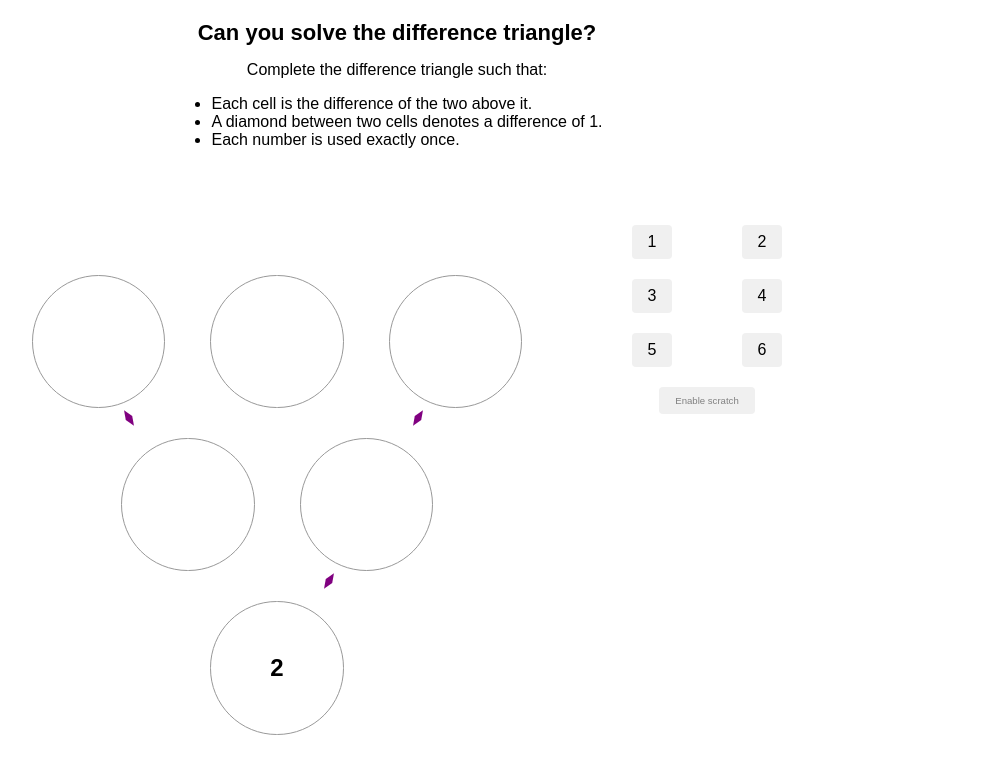
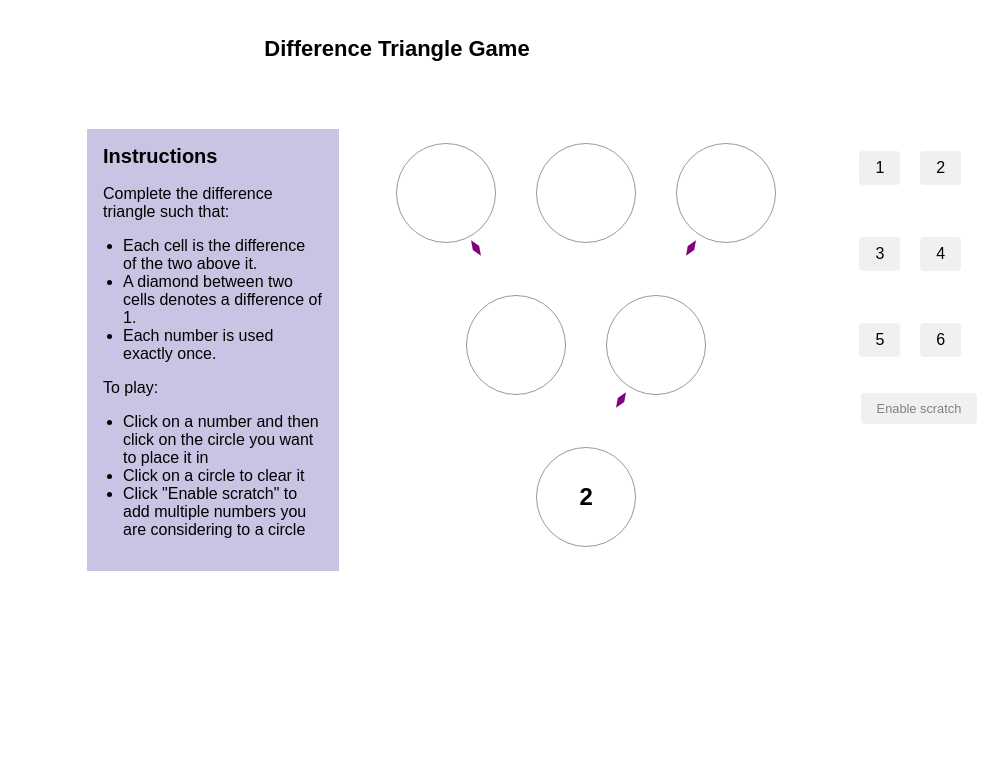
Before and after one commit to diva-harsoor/difference-triangles, a React (Create React App) app: page / in a window 1280 px wide. Shown: the top 774 px of the page, without its empty margins (243-1251 px from the left). Built offline with nearby package versions, Linux system fonts and the light colour scheme.

Commit message:
Attempted UI improvement with mild success
TODOS
Clean up unused and inline CSS
Check for behavior on different screen widths
Fix object alignment issues

EXTRA
Change click functionality to drag-and-drop
Improve arrows

```diff
--- a/src/App.js
+++ b/src/App.js
@@ -34,7 +34,7 @@ function Number({ index, value, onClick }) {
 
 function Board({numRows, cells, clueCells, cellArrows, selectedNumber, scratchArrays, scratch, onPlay}) {
 
-  const circleSize = `${400 / numRows}px`;
+  const circleSize = `${300 / numRows}px`;
   const fontSize = `${24 * (3 / numRows)}px`; // Adjust the multiplier as needed
   const circleStyle = {
     width: circleSize,
@@ -318,18 +318,26 @@ export default function Game() {
 
   return (
     <>
-    <div className="centered-row"><h1>Can you solve the difference triangle?</h1></div>
+    <div className="centered-row"><h1>Difference Triangle Game</h1></div>
+    <div className="centered-row">{hasWon ? "🎉 Congrats! You solved the difference triangle!" : checkSuccess(cells, numRows)}</div>
+    <div className="center-wrapper">
+    <div className="game-container">
+      <div className="game-board">
         <div className="info">
+          <h2>Instructions</h2>
           Complete the difference triangle such that:
           <ul>
             <li>Each cell is the difference of the two above it.</li>
             <li>A diamond between two cells denotes a difference of 1.</li>
             <li>Each number is used exactly once.</li>
           </ul>
+          To play:
+          <ul>
+            <li>Click on a number and then click on the circle you want to place it in</li>
+            <li>Click on a circle to clear it</li>
+            <li>Click "Enable scratch" to add multiple numbers you are considering to a circle</li>
+          </ul>
         </div>
-    <div className="game-container">
-      <div className="game-board">
-        <div className="centered-row">{hasWon ? "🎉 Congrats! You solved the difference triangle!" : checkSuccess(cells, numRows)}</div>
         <Board
           numRows={numRows}
           cells={cells}
@@ -351,6 +359,7 @@ export default function Game() {
         />
       </div>
     </div>
+    </div>
     </>
   );
 }
--- a/src/styles.css
+++ b/src/styles.css
@@ -69,7 +69,7 @@
     justify-content: center;
     align-items: center;
     width: 600px; /* Adjust the width as needed */
-    height: 600px; /* Adjust the height as needed */
+    height: 450px; /* Adjust the height as needed */
     margin: 0 auto;
   }
 
@@ -82,17 +82,20 @@
 
   .info {
     display: flex;
+    align-items: flex-start;
     flex-direction: column;
-    align-items: center;
-  }
-
-  .info ul {
+    height: auto;
+    width: 40%;
+    margin: auto;
     text-align: left;
+    background: #CBC3E3;
+    padding: 16px;
   }
 
   .centered-row {
     display: flex;
     justify-content: center;
+    padding: 16px;
   }
 
   .status {
@@ -116,7 +119,7 @@
   }
 
   .rhombus {
-    margin: 5px; /* Adjust the margin as needed */
+    margin: 0px; /* Adjust the margin as needed */
     width: 10px; /* Adjust the width as needed */
     height: 10px; /* Adjust the height as needed */
     transform: scale(0.8); /* Adjust the scale factor as needed */
@@ -142,7 +145,7 @@
 
   .keypad-button {
     display: block;
-    margin: 10px auto;
+    margin: 10px 10px;
     padding: 8px 16px;
     font-size: 1em; /* Adjust the font size as needed */
     background-color: #f0f0f0;
@@ -155,11 +158,19 @@
     background-color: #e0e0e0;
   }
 
+  .center-wrapper {
+    height: 100%;
+    margin: 0; /* Removes default margin */
+    display: flex; /* Enables flexbox on the page */
+    justify-content: center; /* Centers the .game-container horizontally */
+    align-items: center; /* Centers the .game-container vertically */
+  }
+
   .game-container {
     display: flex;
+    flex-direction: row;
     justify-content: space-between;
-    align-items: flex-start;
-    padding: 50px 200px;
+    width: 50%;
   }
 
   .instructions {
@@ -168,15 +179,18 @@
   }
 
   .game-board {
+    display: flex;
     flex: 2;
   }
 
   .keypad {
-    flex: 1;
-    margin-left: 20px;
+    display: flex;
+    flex-direction: column;
+    align-items: flex-end;
+    width: 40%;
   }
 
   .scratch {
     color: gray;
-    font-size: 0.6em; /* Adjust the font size as needed */
+    font-size: 0.8em; /* Adjust the font size as needed */
   }
```
Lines whose indentation alone changed are shown as unchanged.
